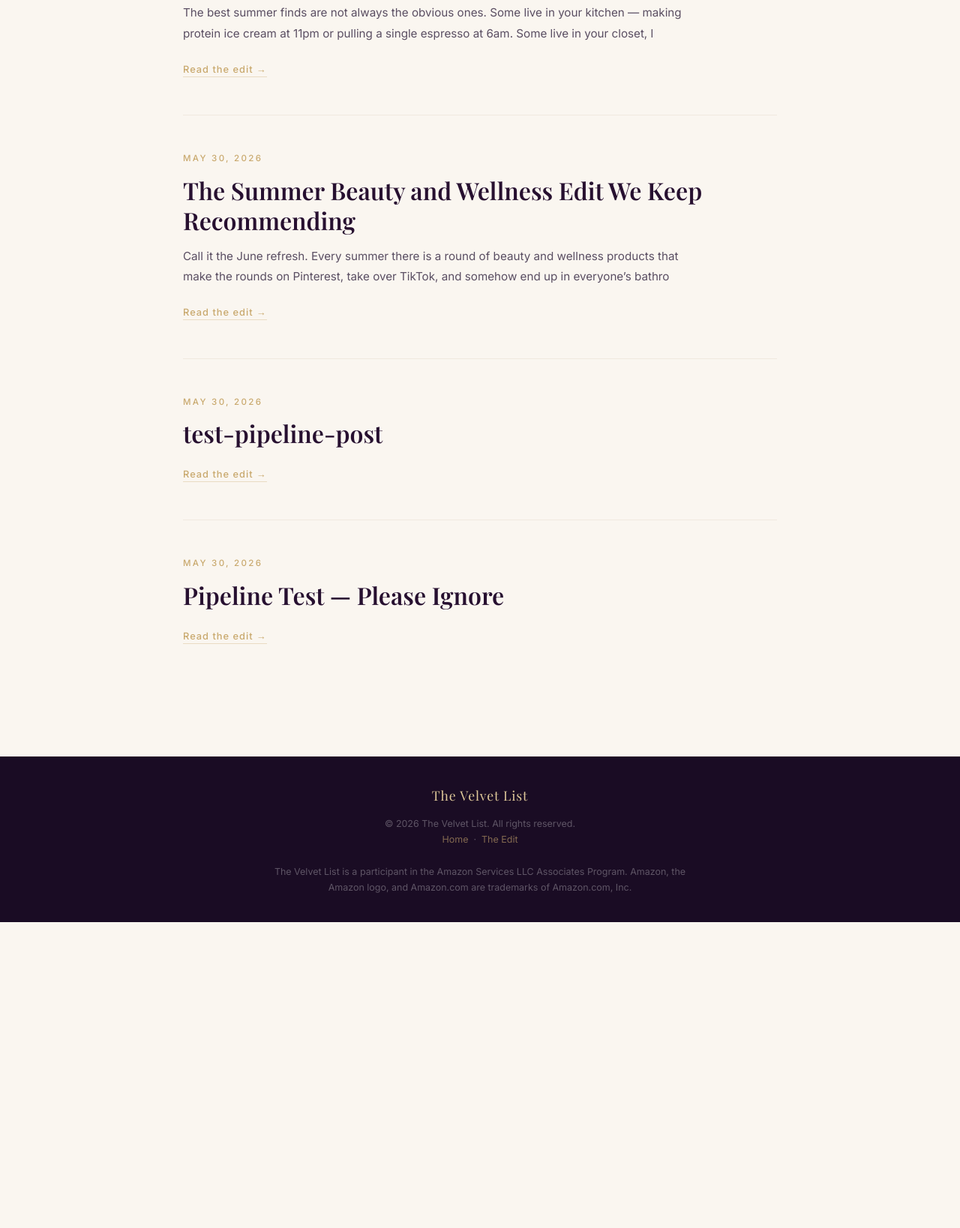
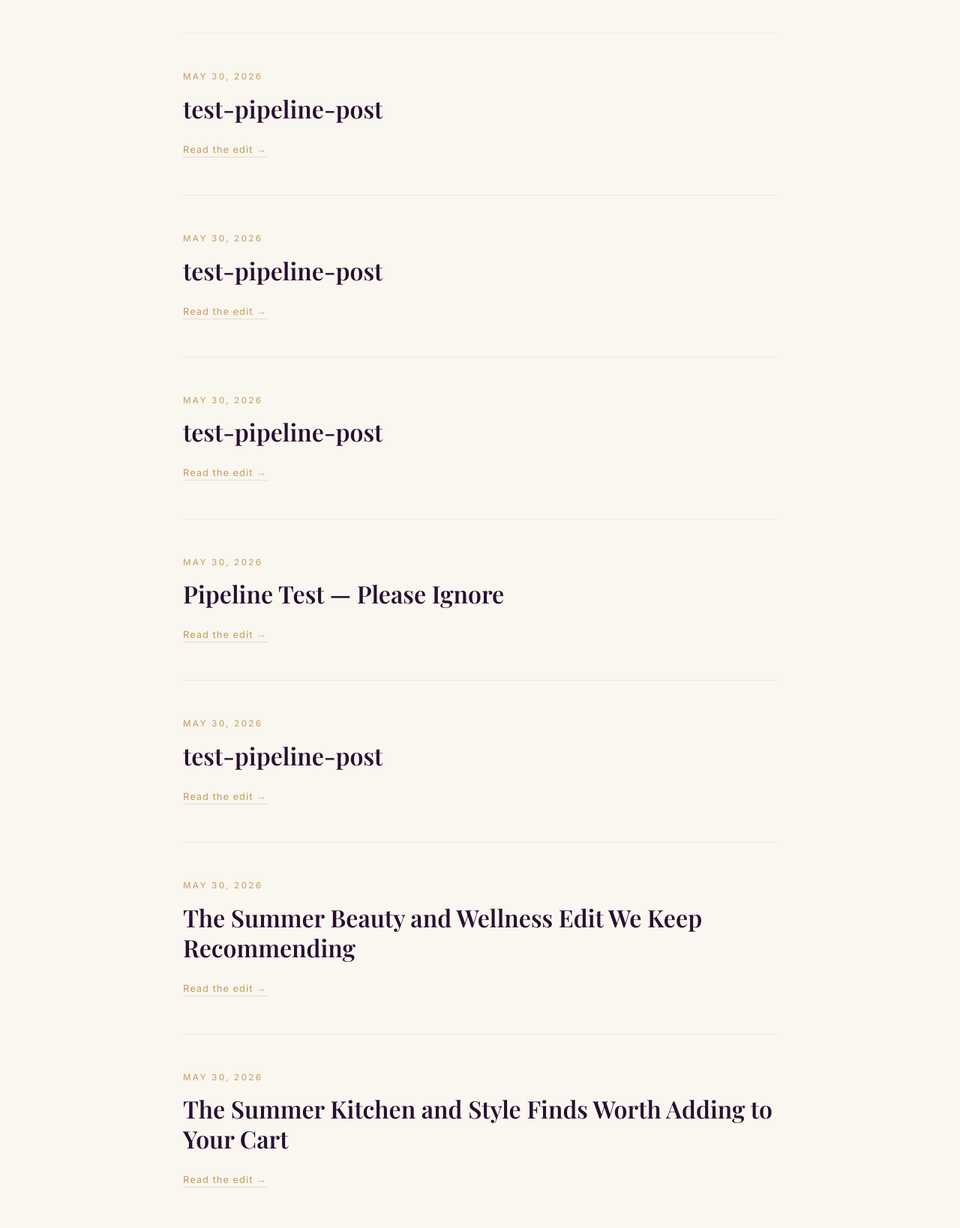
Before and after one commit to Thevelvetlist1/thevelvetlist, a plain HTML site: page blog/index.html in a window 1280 px wide. Shown: the part 668-2306 px from the top of the page at 75% size. Before the commit the page ends 1898 px from the top, so only its background shows below. Drawn offline with nearby package versions, Linux system fonts and the light colour scheme; a web font is replaced by a local one.

Commit message:
Update blog index

```diff
--- a/blog/index.html
+++ b/blog/index.html
@@ -234,16 +234,9 @@
 
     <article class="post-card">
       <p class="post-card-date">May 30, 2026</p>
-      <h2 class="post-card-title"><a href="./summer-kitchen-style-edit-june-2026/">The Summer Kitchen and Style Finds Worth Adding to Your Cart</a></h2>
-      <p class="post-card-excerpt">The best summer finds are not always the obvious ones. Some live in your kitchen — making protein ice cream at 11pm or pulling a single espresso at 6am. Some live in your closet, l</p>
-      <a href="./summer-kitchen-style-edit-june-2026/" class="post-card-link">Read the edit →</a>
-    </article>
-
-    <article class="post-card">
-      <p class="post-card-date">May 30, 2026</p>
-      <h2 class="post-card-title"><a href="./summer-beauty-wellness-edit-june-2026/">The Summer Beauty and Wellness Edit We Keep Recommending</a></h2>
-      <p class="post-card-excerpt">Call it the June refresh. Every summer there is a round of beauty and wellness products that make the rounds on Pinterest, take over TikTok, and somehow end up in everyone’s bathro</p>
-      <a href="./summer-beauty-wellness-edit-june-2026/" class="post-card-link">Read the edit →</a>
+      <h2 class="post-card-title"><a href="./test-pipeline-post/">test-pipeline-post</a></h2>
+      <p class="post-card-excerpt"></p>
+      <a href="./test-pipeline-post/" class="post-card-link">Read the edit →</a>
     </article>
 
     <article class="post-card">
@@ -255,9 +248,44 @@
 
     <article class="post-card">
       <p class="post-card-date">May 30, 2026</p>
-      <h2 class="post-card-title"><a href="./test-pipeline-post/">Pipeline Test — Please Ignore</a></h2>
+      <h2 class="post-card-title"><a href="./test-pipeline-post/">test-pipeline-post</a></h2>
       <p class="post-card-excerpt"></p>
       <a href="./test-pipeline-post/" class="post-card-link">Read the edit →</a>
+    </article>
+
+    <article class="post-card">
+      <p class="post-card-date">May 30, 2026</p>
+      <h2 class="post-card-title"><a href="./test-pipeline-post/">test-pipeline-post</a></h2>
+      <p class="post-card-excerpt"></p>
+      <a href="./test-pipeline-post/" class="post-card-link">Read the edit →</a>
+    </article>
+
+    <article class="post-card">
+      <p class="post-card-date">May 30, 2026</p>
+      <h2 class="post-card-title"><a href="./summer-beauty-wellness-edit-june-2026/">Pipeline Test — Please Ignore</a></h2>
+      <p class="post-card-excerpt"></p>
+      <a href="./summer-beauty-wellness-edit-june-2026/" class="post-card-link">Read the edit →</a>
+    </article>
+
+    <article class="post-card">
+      <p class="post-card-date">May 30, 2026</p>
+      <h2 class="post-card-title"><a href="./summer-beauty-wellness-edit-june-2026/">test-pipeline-post</a></h2>
+      <p class="post-card-excerpt"></p>
+      <a href="./summer-beauty-wellness-edit-june-2026/" class="post-card-link">Read the edit →</a>
+    </article>
+
+    <article class="post-card">
+      <p class="post-card-date">May 30, 2026</p>
+      <h2 class="post-card-title"><a href="./summer-kitchen-style-edit-june-2026/">The Summer Beauty and Wellness Edit We Keep Recommending</a></h2>
+      <p class="post-card-excerpt"></p>
+      <a href="./summer-kitchen-style-edit-june-2026/" class="post-card-link">Read the edit →</a>
+    </article>
+
+    <article class="post-card">
+      <p class="post-card-date">May 30, 2026</p>
+      <h2 class="post-card-title"><a href="./summer-kitchen-style-edit-june-2026/">The Summer Kitchen and Style Finds Worth Adding to Your Cart</a></h2>
+      <p class="post-card-excerpt"></p>
+      <a href="./summer-kitchen-style-edit-june-2026/" class="post-card-link">Read the edit →</a>
     </article>
   </section>
 
```
